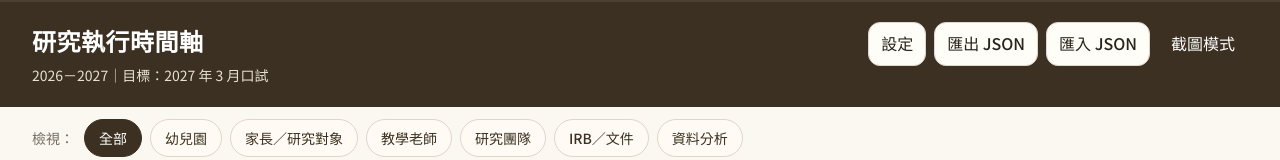
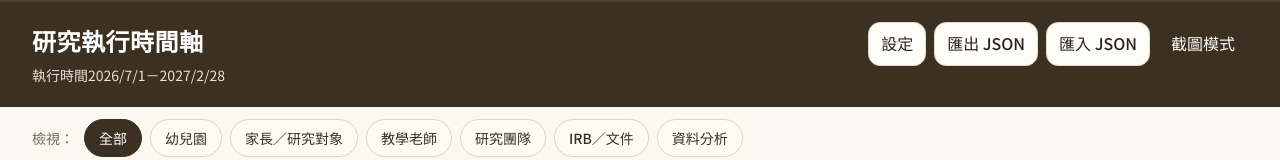
Before and after one commit to ns-0418/research-timeline-planner, a plain HTML site: page index.html in a window 1280 px wide. Shown: the top 160 px of the page. Drawn offline with Linux system fonts and the light colour scheme.

Commit message:
Update subtitle in sampleData object

```diff
--- a/index.html
+++ b/index.html
@@ -567,7 +567,7 @@
   const sampleData = {
     meta: {
       title: '研究執行時間軸',
-      subtitle: '2026－2027｜目標：2027 年 3 月口試',
+      subtitle: '執行時間2026/7/1－2027/2/28',
       notice: '目前狀態：IRB 核准後進行園所協調與正式收案。'
     },
     stages: [
```
